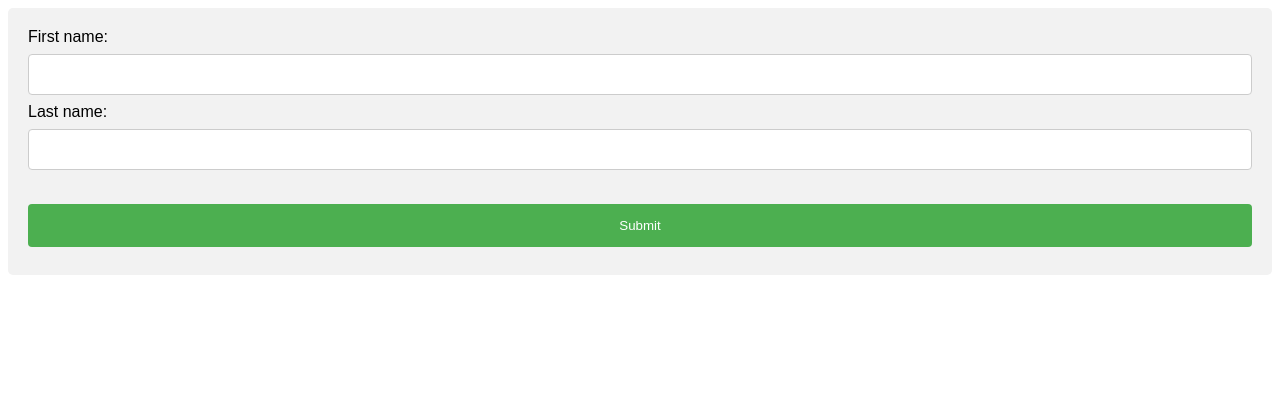
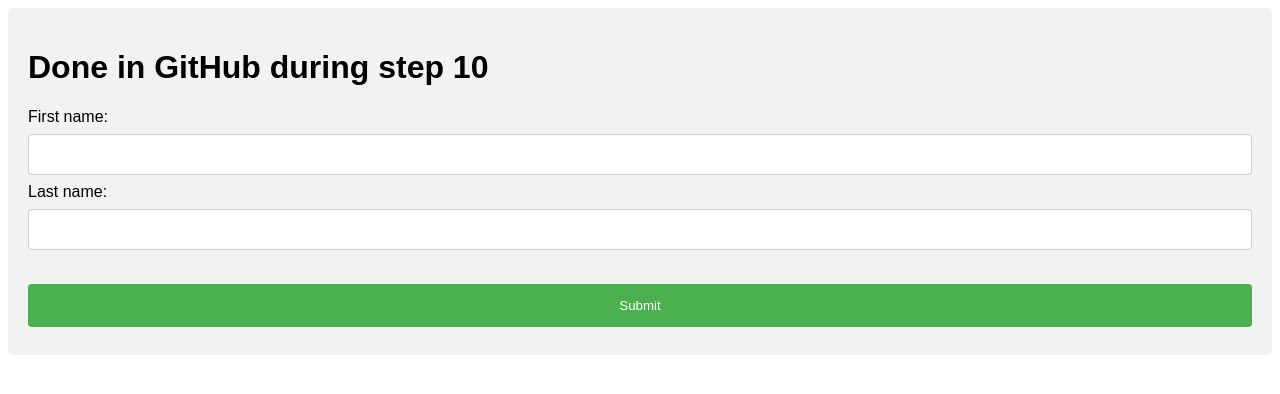
Before and after one commit to TimoMikkeli/SDPTask4A, a plain HTML site: page wwwroot/index.html in a window 1280 px wide. Drawn offline with Linux system fonts and the light colour scheme.

Commit message:
Update index.html

```diff
--- a/wwwroot/index.html
+++ b/wwwroot/index.html
@@ -7,6 +7,7 @@
 </head>
 <body>
     <div>
+        <h1>Done in GitHub during step 10</h1>
         <form>
             <label for="fname">First name:</label><br>
             <input type="text" id="fname" name="fname"><br>
```
